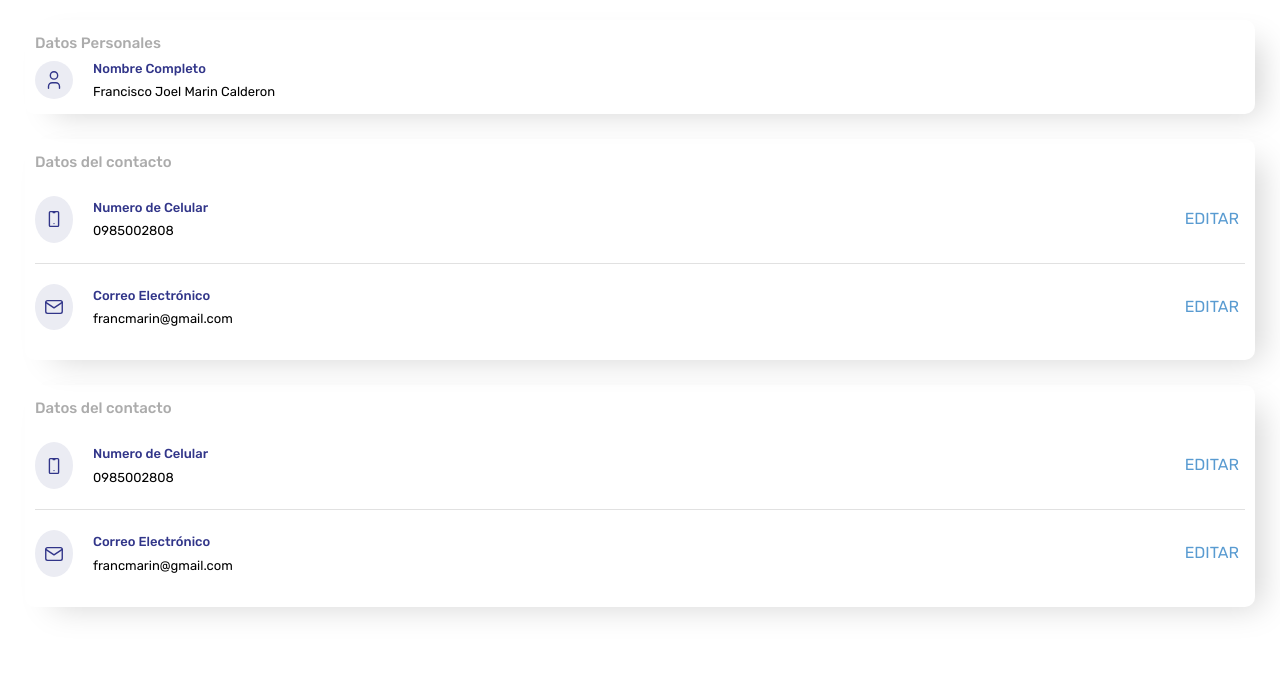
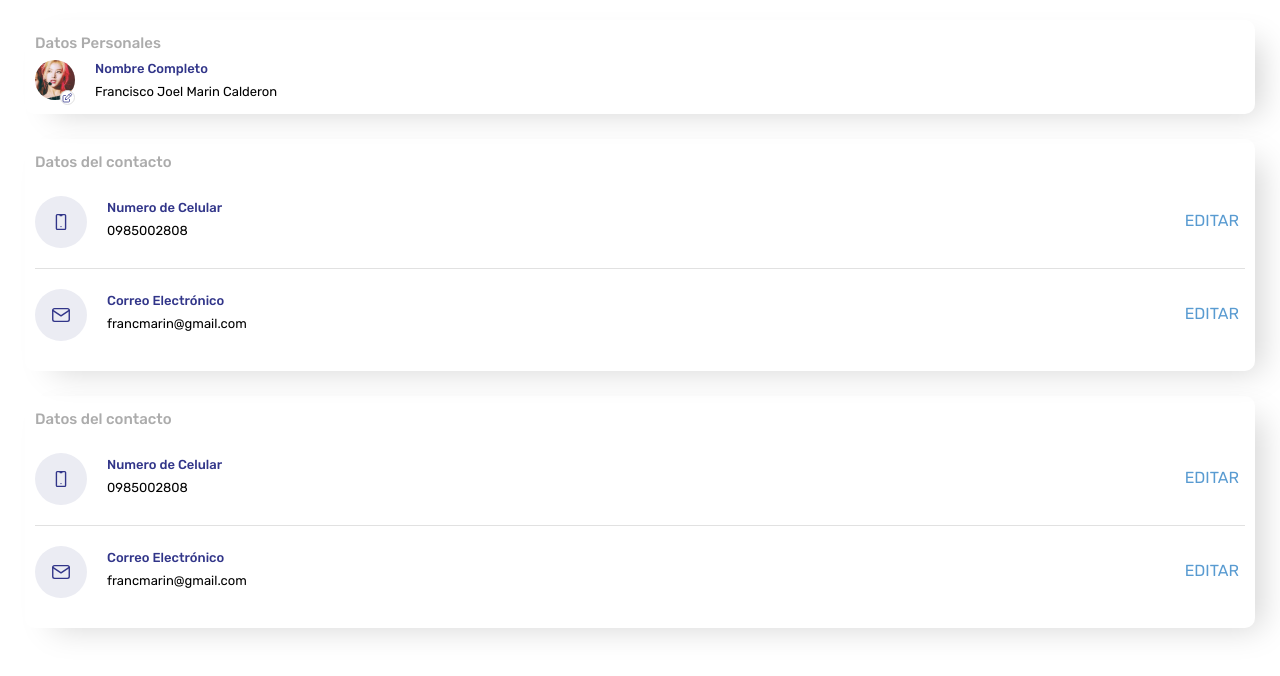
Before and after one commit to StephaniaBautista/mobile-6, a website: page index.html in a window 1280 px wide. Drawn offline with Linux system fonts and the light colour scheme.

Commit message:
Version Dummy

```diff
--- a/index.html
+++ b/index.html
@@ -12,11 +12,15 @@
         <div class="datos">
             <h3>Datos Personales</h3>
             <div class="contenedor-datos">
-                <div class="svg">
-                    <svg xmlns="http://www.w3.org/2000/svg" class="icon icon-tabler icon-tabler-user" width="22" height="22" viewBox="0 0 24 24" stroke-width="1.5" stroke="#313589" fill="none" stroke-linecap="round" stroke-linejoin="round">
+                <div class="contenedor-imagen">
+                    <div class="imagen"></div>
+                </div>
+                <div class="pluma">
+                    <svg xmlns="http://www.w3.org/2000/svg" class="icon icon-tabler icon-tabler-edit" width="12" height="12" viewBox="0 0 24 24" stroke-width="1.5" stroke="#313589" fill="none" stroke-linecap="round" stroke-linejoin="round">
                         <path stroke="none" d="M0 0h24v24H0z" fill="none"/>
-                        <circle cx="12" cy="7" r="4" />
-                        <path d="M6 21v-2a4 4 0 0 1 4 -4h4a4 4 0 0 1 4 4v2" />
+                        <path d="M9 7h-3a2 2 0 0 0 -2 2v9a2 2 0 0 0 2 2h9a2 2 0 0 0 2 -2v-3" />
+                        <path d="M9 15h3l8.5 -8.5a1.5 1.5 0 0 0 -3 -3l-8.5 8.5v3" />
+                        <line x1="16" y1="5" x2="19" y2="8" />
                       </svg>
                 </div>
                 <div class="contenedor-texto">
--- a/src/scss/layout/_estilos.scss
+++ b/src/scss/layout/_estilos.scss
@@ -14,11 +14,34 @@
         }
     }
 }
-
 .datos{
     .contenedor-datos{
         display: flex;
         align-items: center;
+    }
+    .contenedor-imagen{
+        display: flex;
+        .imagen{
+            width: 4rem;
+            height: 4rem;
+            border-radius: 50%;
+            background-image: url(../../../build/img/1.webp);
+            background-position: center;
+            background-size: cover;
+            background-repeat: no-repeat;
+        }
+    }
+    .pluma{
+        display: flex;
+        align-items: center;
+        border-radius: 50%;
+        position: absolute;
+        background-color: $blanco;
+        border: 1px solid $gris;
+        width: 1.5rem;
+        height: 1.5rem;
+        top: 9rem;
+        left: 6rem;
     }
 }
 .nombre{
```
Also changed, not shown: build/css/app.css, 1 other file.
